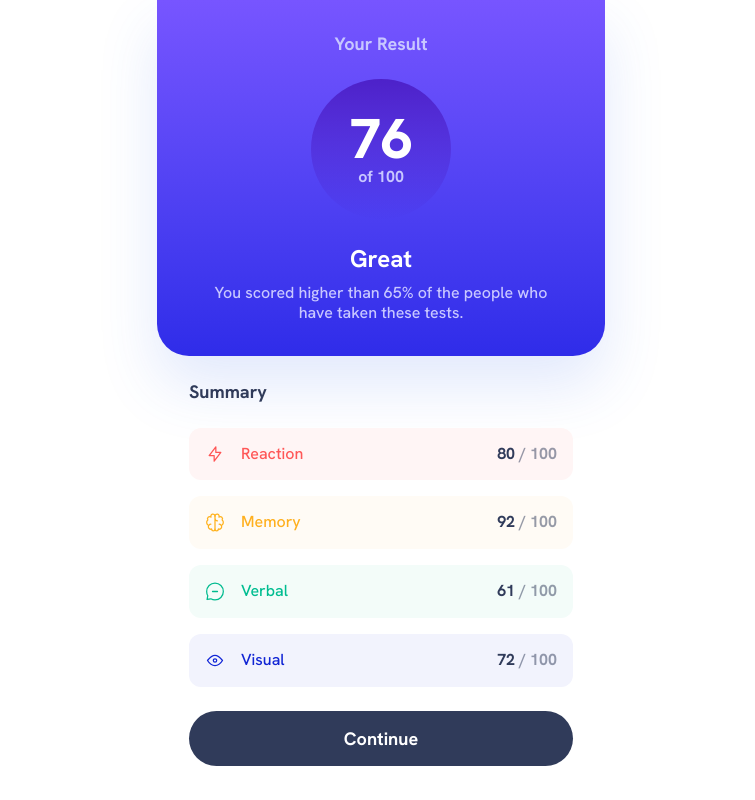
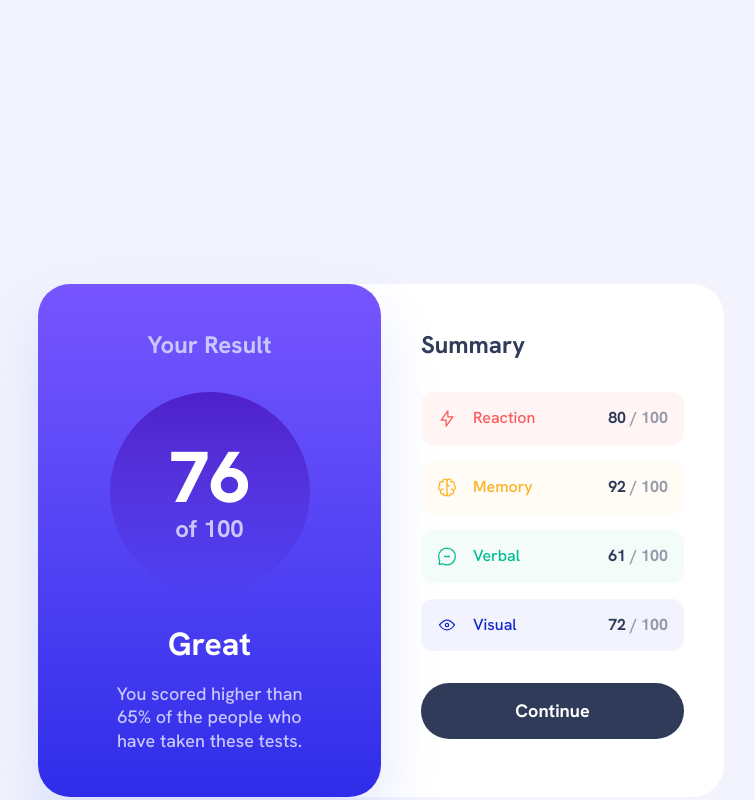
Before and after one commit to anggelserrato/fm-results-summary-component, a Next.js app: page / in a window 1280 px wide. Shown: the whole page, without its empty margins (259-1014 px from the left). Built offline with nearby package versions, Linux system fonts and the light colour scheme.

Commit message:
feat: add responsive tablet layout for results summary component

```diff
--- a/app/globals.css
+++ b/app/globals.css
@@ -48,6 +48,9 @@
   font-size: 3.5rem; /* 56px */
   line-height: 1; /* 100% */
   letter-spacing: 0;
+  @variant md {
+    font-size: 72px;
+  }
 }
 
 @utility text-preset-3 {
@@ -69,6 +72,9 @@
   font-size: 1.125rem; /* 18px */
   line-height: 1.3; /* 130% */
   letter-spacing: 0;
+  @variant md {
+    font-size: 1.5rem; /* 24px */
+  }
 }
 
 @utility text-preset-5-medium {
--- a/app/page.tsx
+++ b/app/page.tsx
@@ -3,26 +3,26 @@ import dataJson from './data/data.json';
 
 export default function Home() {
   return (
-    <main className="flex min-h-screen flex-col items-center">
-      <section className="flex w-full max-w-md flex-col gap-300">
-        <div className="-end flex w-full flex-col items-center gap-300 rounded-b-4xl bg-linear-to-b from-gradient-2-start to-gradient-2-end px-14.25 py-400 shadow-card">
-          {/* from-gradient-1-start to-gradient-1-end */}
+    <main className="flex min-h-screen flex-col items-center md:bg-blue-50">
+      <section className="flex w-full max-w-md flex-col gap-300 md:mt-[284px] md:grid md:max-w-[686px] md:grid-cols-2 md:gap-0 md:rounded-4xl md:bg-white">
+        <div className="flex w-full flex-col items-center gap-300 rounded-b-4xl bg-linear-to-b from-gradient-2-start to-gradient-2-end px-14.25 py-400 shadow-card md:gap-400 md:rounded-4xl md:px-[69px] md:py-[45px]">
           <p className="text-preset-5-bold text-navy-200">Your Result</p>
-          <div className="flex h-35 w-35 flex-col items-center justify-center rounded-full bg-linear-to-b from-gradient-1-start to-gradient-1-end/1">
-            {/* from-gradient-2-start to-gradient-2-end */}
+          <div className="flex h-35 w-35 flex-col items-center justify-center rounded-full bg-linear-to-b from-gradient-1-start to-gradient-1-end/1 md:h-50 md:w-50">
             <p className="text-preset-2 text-white">76</p>
-            <p className="text-preset-6-bold text-navy-200">of 100</p>
+            <p className="text-preset-6-bold text-navy-200 md:text-preset-5-bold">
+              of 100
+            </p>
           </div>
-          <div className="flex flex-col items-center gap-100 text-center">
-            <p className="text-preset-4 text-white">Great</p>
-            <p className="text-preset-6-medium text-navy-200">
+          <div className="flex flex-col items-center gap-100 text-center md:gap-200">
+            <p className="text-preset-4 text-white md:text-preset-3">Great</p>
+            <p className="text-preset-6-medium text-navy-200 md:text-preset-5-medium">
               You scored higher than 65% of the people who have taken these
               tests.
             </p>
           </div>
         </div>
 
-        <div className="flex flex-col gap-300 px-400">
+        <div className="flex flex-col gap-300 px-400 md:gap-400 md:px-[40px] md:py-[45px]">
           <p className="text-preset-5-bold text-navy-950">Summary</p>
           <div className="flex flex-col">
             <div className="flex flex-col gap-200">
@@ -51,7 +51,7 @@ export default function Home() {
               ))}
             </div>
           </div>
-          <button className="w-full rounded-full bg-navy-950 from-gradient-2-start to-gradient-2-end py-4 text-preset-5-bold text-white hover:bg-linear-to-b">
+          <button className="w-full rounded-full bg-navy-950 from-gradient-2-start to-gradient-2-end py-4 text-preset-5-bold text-white hover:bg-linear-to-b md:text-[1.125rem]">
             Continue
           </button>
         </div>
```
